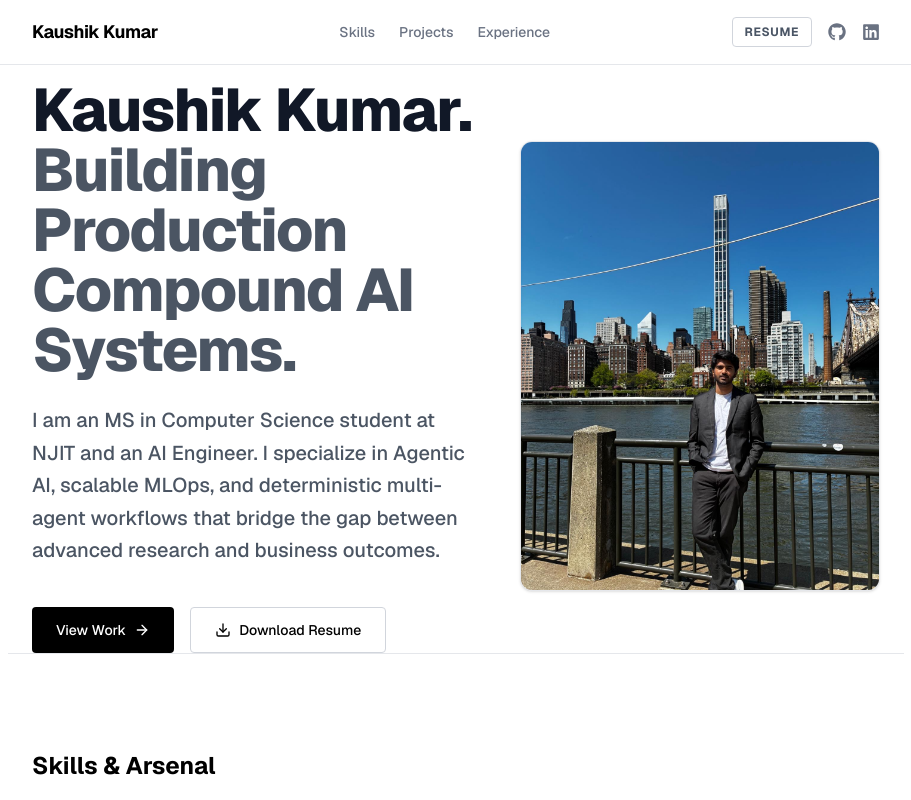
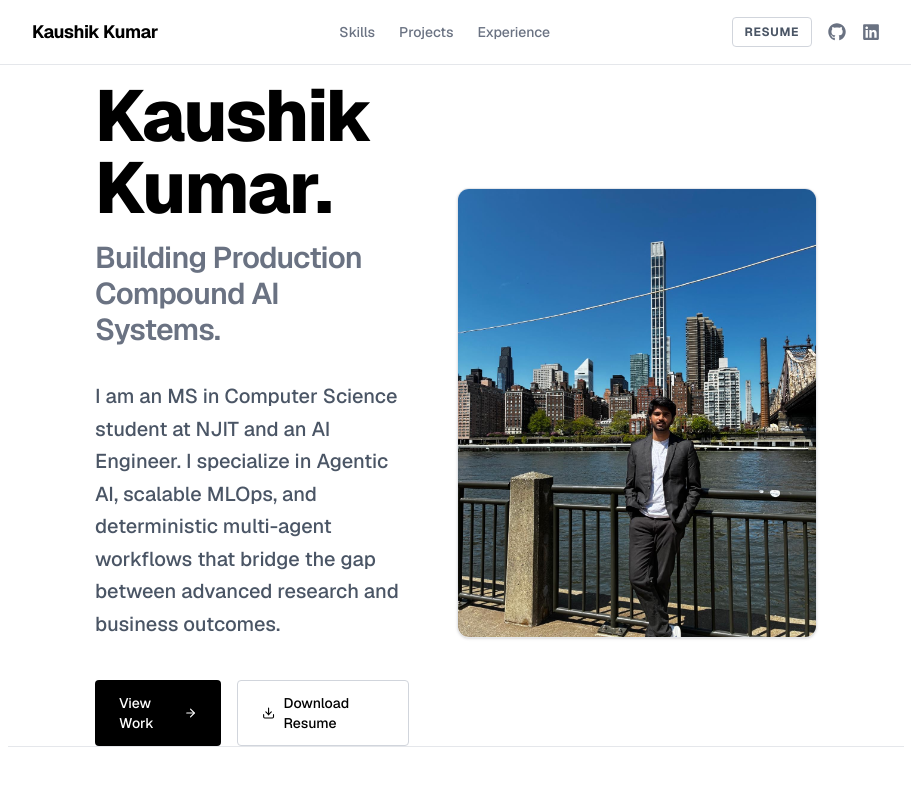
Before and after one commit to kaushikkumarkr/professional-portfolio, a Next.js app: page / in a window 1280 px wide. Shown: the top 800 px of the page, without its empty margins (184-1095 px from the left). Built offline with nearby package versions, Linux system fonts and the light colour scheme.

Commit message:
style: improve vertical typography spacing in hero

```diff
--- a/src/components/Hero.tsx
+++ b/src/components/Hero.tsx
@@ -13,17 +13,25 @@ export default function Hero() {
             initial={{ opacity: 0, y: 20 }}
             animate={{ opacity: 1, y: 0 }}
             transition={{ duration: 0.5 }}
-            className="text-4xl md:text-6xl font-extrabold tracking-tight mb-6 text-foreground"
+            className="text-5xl md:text-7xl font-extrabold tracking-tight mb-4 text-black"
           >
-            Kaushik Kumar. <br />
-            <span className="text-muted">Building Production Compound AI Systems.</span>
+            Kaushik Kumar.
           </motion.h1>
+
+          <motion.h2
+            initial={{ opacity: 0, y: 20 }}
+            animate={{ opacity: 1, y: 0 }}
+            transition={{ duration: 0.5, delay: 0.1 }}
+            className="text-2xl md:text-3xl font-semibold tracking-tight text-gray-500 mb-8"
+          >
+            Building Production Compound AI Systems.
+          </motion.h2>
 
           <motion.p
             initial={{ opacity: 0, y: 20 }}
             animate={{ opacity: 1, y: 0 }}
-            transition={{ duration: 0.5, delay: 0.1 }}
-            className="text-lg md:text-xl text-muted max-w-2xl mb-10 leading-relaxed font-medium"
+            transition={{ duration: 0.5, delay: 0.2 }}
+            className="text-lg md:text-xl text-gray-600 max-w-2xl mb-10 leading-relaxed font-medium"
           >
             I am an MS in Computer Science student at NJIT and an AI Engineer.
             I specialize in Agentic AI, scalable MLOps, and deterministic multi-agent workflows that bridge the gap between advanced research and business outcomes.
```
